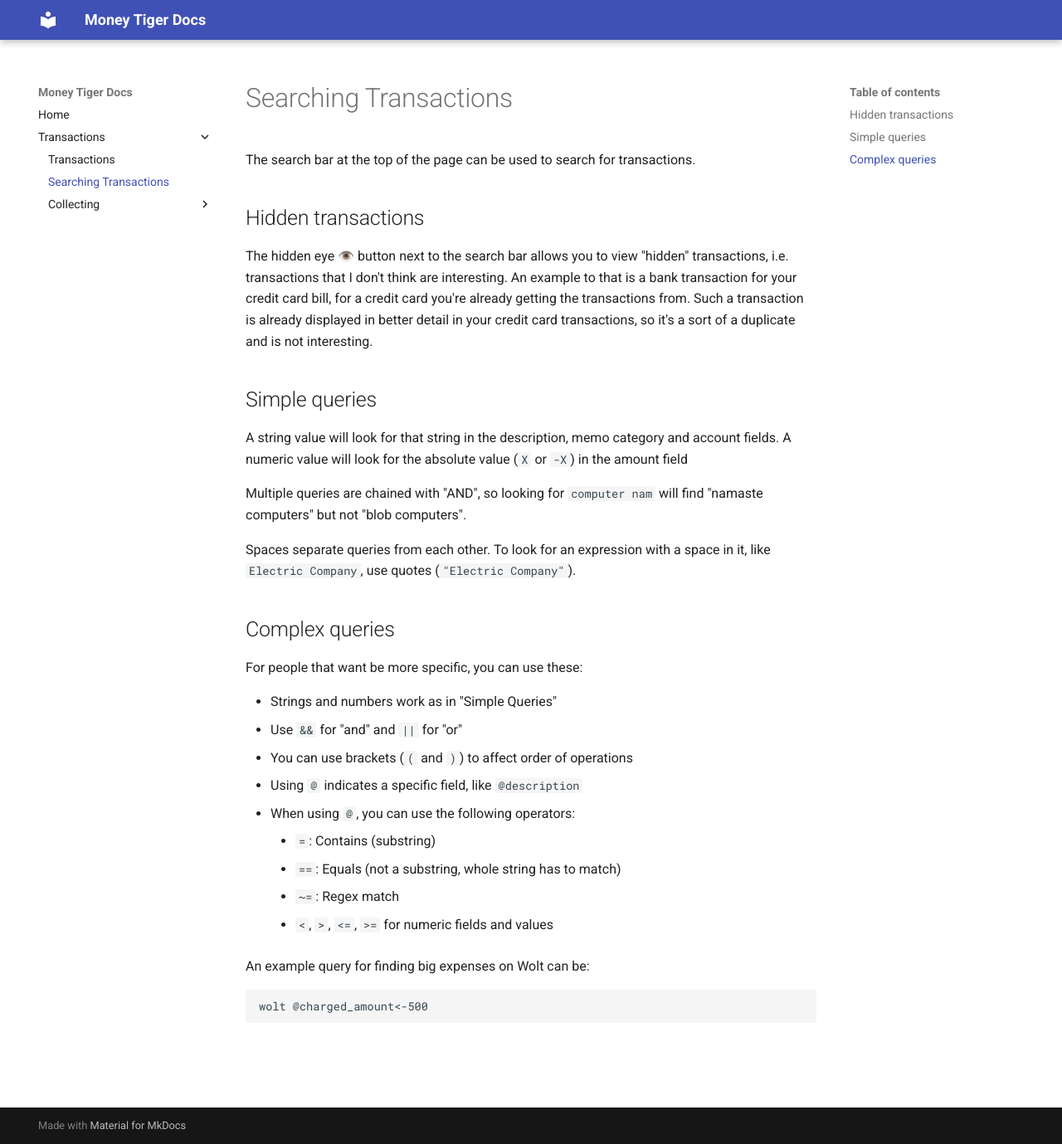
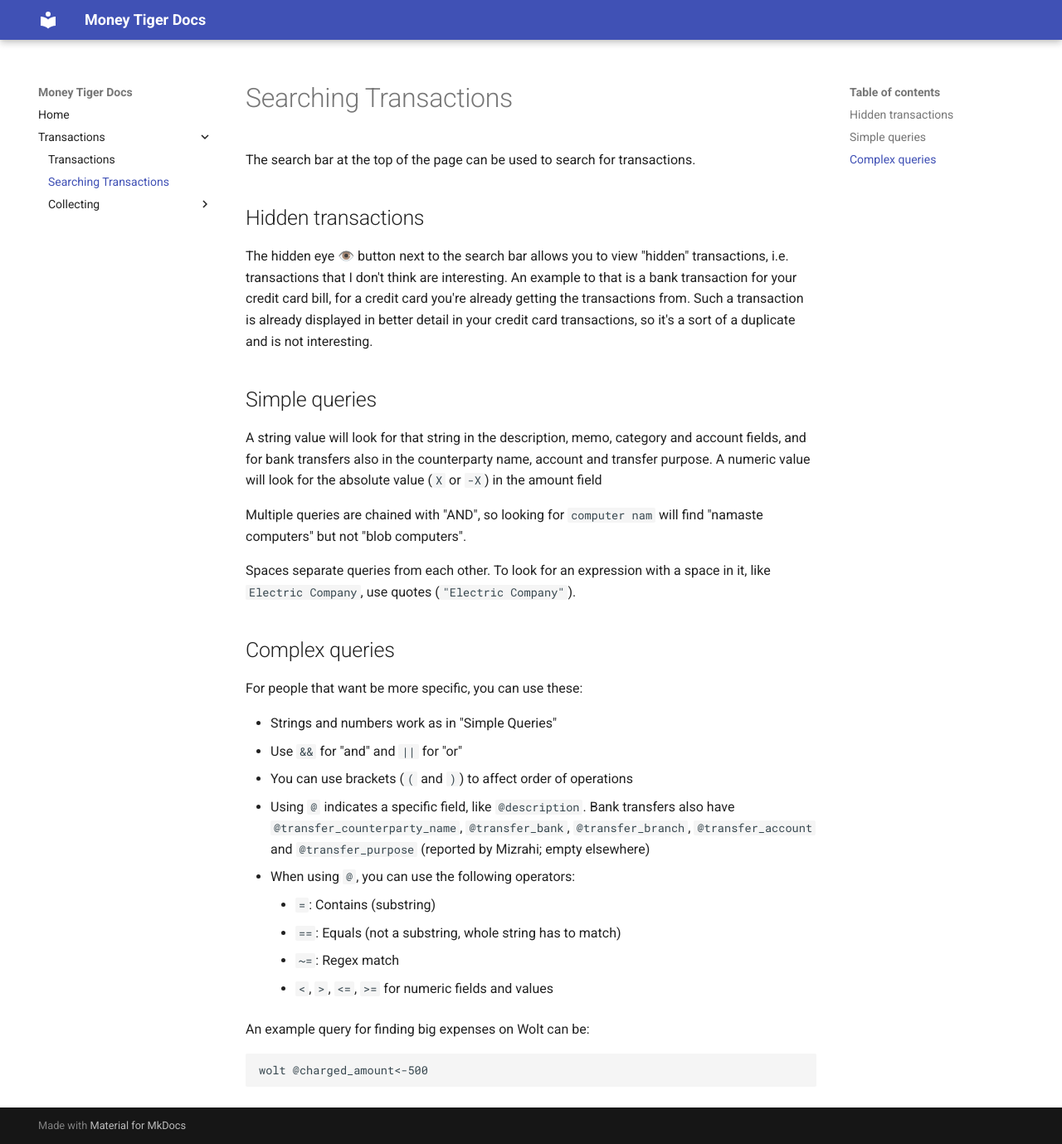
Before and after one commit to BackSlasher/money-tiger-docs, an MkDocs documentation site: the page built from docs/transactions/searching.md, in a window 1280 px wide and 1379 px high. Shown: the whole window at 83% size. Built offline with MkDocs 1.6.1 and Material for MkDocs 9.7.7, drawn with Linux system fonts in a browser that asks for light colours.

Commit message:
docs: searching covers bank transfer counterparty fields
Co-Authored-By: Claude Fable 5.1 <noreply@anthropic.com>
Claude-Session: https://claude.ai/code/session_01WYXHbCatEUyf2w8iW3c7i7

```diff
--- a/docs/transactions/searching.md
+++ b/docs/transactions/searching.md
@@ -8,7 +8,7 @@ An example to that is a bank transaction for your credit card bill, for a credit
 Such a transaction is already displayed in better detail in your credit card transactions, so it's a sort of a duplicate and is not interesting.
 
 ## Simple queries
-A string value will look for that string in the description, memo category and account fields.
+A string value will look for that string in the description, memo, category and account fields, and for bank transfers also in the counterparty name, account and transfer purpose.
 A numeric value will look for the absolute value (`X` or `-X`) in the amount field
 
 Multiple queries are chained with "AND", so looking for `computer nam` will find "namaste computers" but not "blob computers".
@@ -21,7 +21,7 @@ For people that want be more specific, you can use these:
 * Strings and numbers work as in "Simple Queries"
 * Use `&&` for "and" and `||` for "or"
 * You can use brackets (`(` and `)`) to affect order of operations
-* Using `@` indicates a specific field, like `@description`
+* Using `@` indicates a specific field, like `@description`. Bank transfers also have `@transfer_counterparty_name`, `@transfer_bank`, `@transfer_branch`, `@transfer_account` and `@transfer_purpose` (reported by Mizrahi; empty elsewhere)
 * When using `@`, you can use the following operators:
     * `=`: Contains (substring)
     * `==`: Equals (not a substring, whole string has to match)
```
